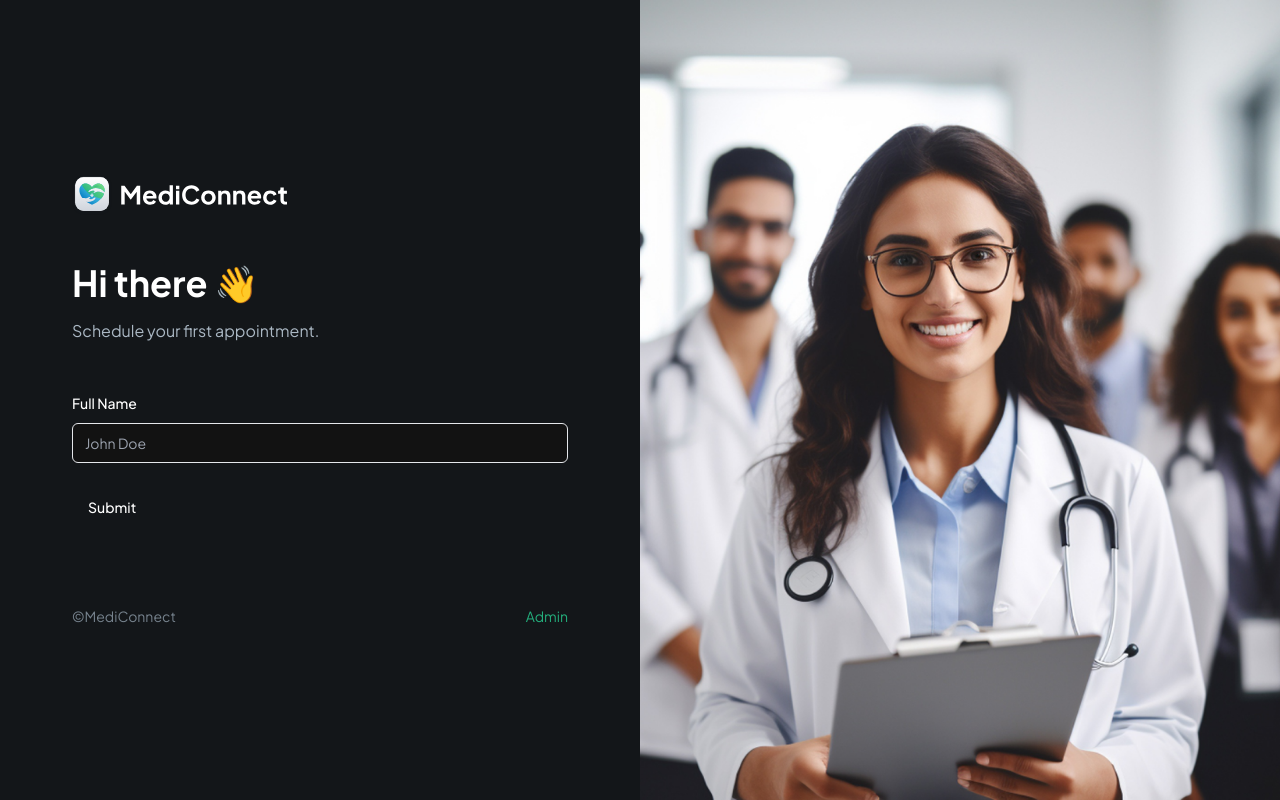
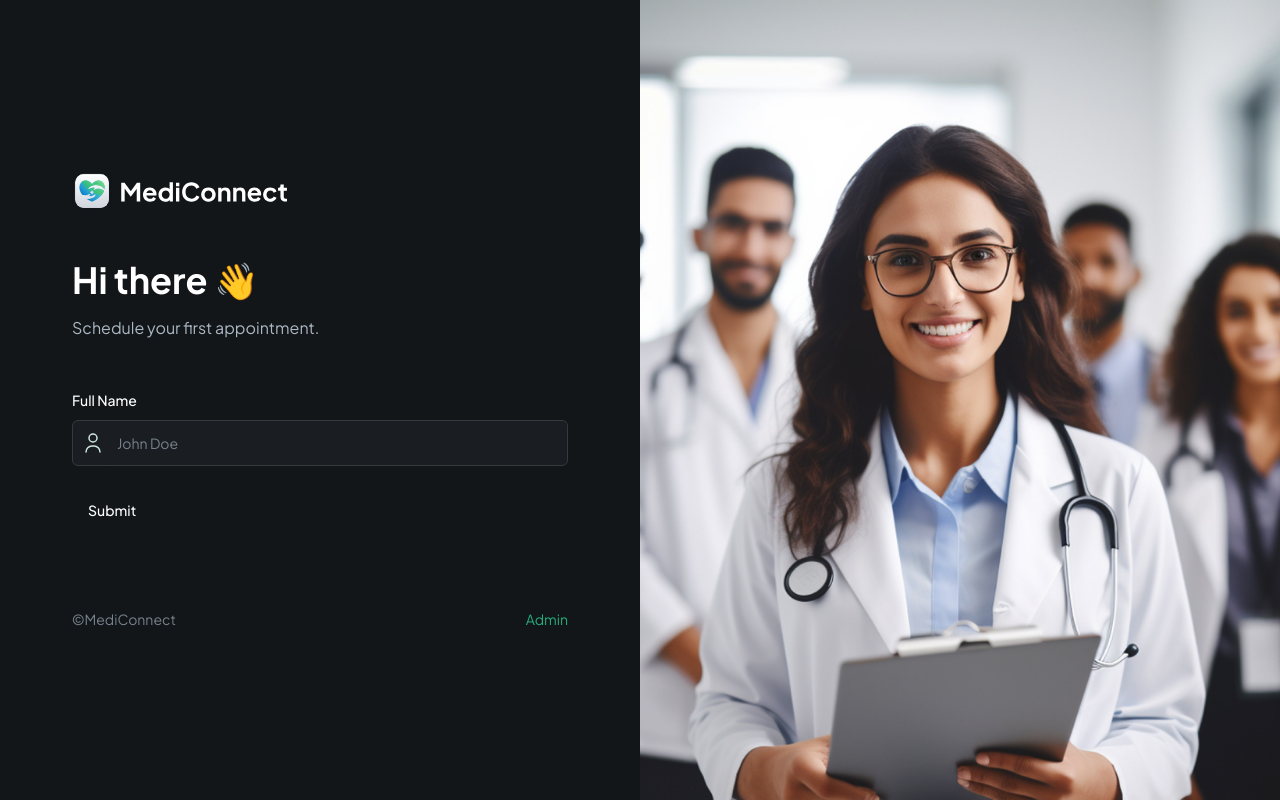
Before and after one commit to YoosufAathil/MediConnect, a Next.js app: page / in a window 1280 px wide. Built offline with nearby package versions, Linux system fonts and the light colour scheme.

Commit message:
feat: Add lazy loading for images in CustomFormField component

```diff
--- a/components/CustomFormField.tsx
+++ b/components/CustomFormField.tsx
@@ -10,6 +10,7 @@
 import { Input } from "@/components/ui/input";
 import { Control } from "react-hook-form";
 import { FormFieldType } from "./forms/PatientForm";
+import Image from "next/image";
 
 interface CustomProps {
   control: Control<any>;
@@ -27,7 +28,36 @@
 }
 
 const RenderField = ({ field, props }: { field: any; props: CustomProps }) => {
-  return <Input type="text" placeholder="John Doe" />;
+  const { fieldType, iconSrc, iconAlt, placeholder } = props;
+
+  //switch case for different field types
+  switch (fieldType) {
+    case FormFieldType.INPUT:
+      return (
+        <div className="flex rounded-md border border-dark-500 bg-dark-400">
+          {iconSrc && (
+            <Image
+              src={iconSrc}
+              alt={iconAlt || "icon"}
+              width={24}
+              height={24}
+              className="ml-2"
+            />
+          )}
+          <FormControl>
+            <Input
+              placeholder={placeholder}
+              {...field}
+              className="shad-input border-0"
+            />
+          </FormControl>
+        </div>
+      );
+
+      return <Input {...field} placeholder={props.placeholder} />;
+    default:
+      break;
+  }
 };
 const CustomFormField = (props: CustomProps) => {
   const { control, fieldType, name, label } = props;
```
